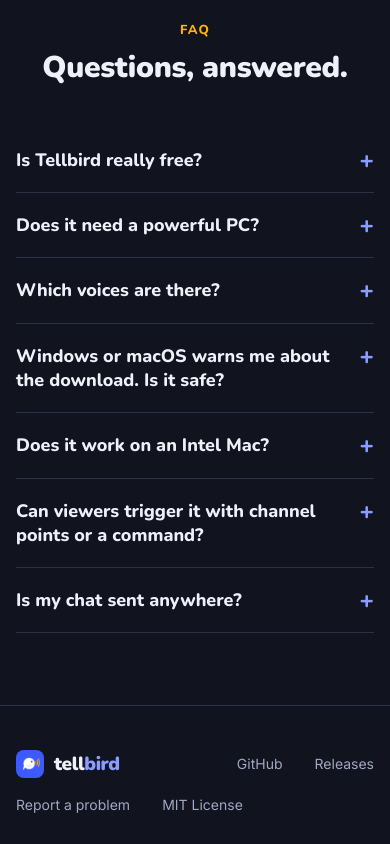
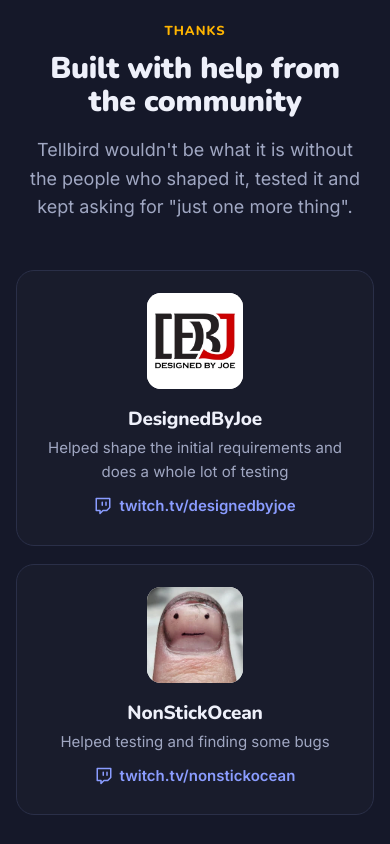
Before and after one commit to LikkerLord/tellbird-site, a plain HTML site: page index.html in a window 390 px wide. Shown: the part 6860-7704 px from the top of the page. Drawn offline with Linux system fonts and the light colour scheme; no server answers.

Commit message:
Add a Thanks section featuring DesignedByJoe and NonStickOcean

```diff
--- a/index.html
+++ b/index.html
@@ -181,6 +181,18 @@
   details[open] summary::after{transform:rotate(45deg);}
   details p{margin:0 0 20px; color:var(--muted);}
 
+  /* ------------------------------ thanks ------------------------------ */
+  .thanks-sec{background:var(--bg-2); border-top:1px solid var(--line);}
+  .people{display:flex; flex-wrap:wrap; justify-content:center; gap:18px; margin-top:48px;}
+  .person{display:flex; align-items:center; gap:20px; width:min(100%, 460px); padding:22px;
+          background:var(--surface); border:1px solid var(--line); border-radius:var(--radius);}
+  .person .logo{display:block; width:96px; height:96px; flex:none; border-radius:14px; background:#fff; overflow:hidden;}
+  .person .role{color:var(--muted); margin:6px 0 10px; font-size:15px;}
+  .person .social{display:inline-flex; align-items:center; gap:7px; font-weight:600; font-size:15px;
+                  text-decoration:none;}
+  .person .social:hover{text-decoration:underline;}
+  .person .social svg{width:18px; height:18px;}
+
   /* ------------------------------ footer ------------------------------ */
   footer{padding:44px 0 56px; border-top:1px solid var(--line); color:var(--faint); font-size:14px;}
   footer .wrap{display:flex; flex-wrap:wrap; gap:16px 32px; align-items:center;}
@@ -198,6 +210,7 @@
   }
   @media (max-width:640px){
     .wrap{padding:0 16px;}
+    .person{flex-direction:column; text-align:center;}
     .nav .links{display:none;}
     .nav .wrap{justify-content:space-between;}
     .hero{padding-top:48px;}
@@ -220,6 +233,7 @@
   <symbol id="i-list" viewBox="0 0 24 24"><path d="M8 6h13M8 12h13M8 18h13M3 6h.01M3 12h.01M3 18h.01"/></symbol>
   <symbol id="i-plug" viewBox="0 0 24 24"><path d="M12 22v-5M9 8V2M15 8V2M18 8v5a6 6 0 0 1-12 0V8z"/></symbol>
   <symbol id="i-heart" viewBox="0 0 24 24"><path d="M20.8 4.6a5.5 5.5 0 0 0-7.8 0L12 5.7l-1-1.1a5.5 5.5 0 0 0-7.8 7.8l1 1.1L12 21l7.8-7.5 1-1.1a5.5 5.5 0 0 0 0-7.8z"/></symbol>
+  <symbol id="i-twitch" viewBox="0 0 24 24"><path d="M21 2H3v16h5v4l4-4h5l4-4V2zM11 11V7M16 11V7"/></symbol>
   <symbol id="i-zap" viewBox="0 0 24 24"><path d="M13 2 3 14h9l-1 8 10-12h-9z"/></symbol>
 </svg>
 
@@ -230,6 +244,7 @@
       <a href="#features">Features</a>
       <a href="#setup">Setup</a>
       <a href="#filters">Spam filters</a>
+      <a href="#thanks">Thanks</a>
       <a href="#faq">FAQ</a>
     </nav>
     <a class="btn sm" href="https://github.com/LikkerLord/tellbird"><svg class="i" style="width:18px;height:18px"><use href="#i-github"/></svg>GitHub</a>
@@ -411,6 +426,41 @@
     </div>
   </section>
 
+  <!-- ============================== thanks ============================== -->
+  <section class="thanks-sec" id="thanks">
+    <div class="wrap">
+      <div class="center">
+        <span class="eyebrow">Thanks</span>
+        <h2>Built with help from the community</h2>
+        <p class="lead">Tellbird wouldn't be what it is without the people who shaped it, tested it and kept asking for "just one more thing".</p>
+      </div>
+      <div class="people">
+        <div class="person">
+          <picture class="logo">
+            <source srcset="assets/thanks/designedbyjoe.webp" type="image/webp">
+            <img src="assets/thanks/designedbyjoe.png" alt="DesignedByJoe logo" width="96" height="96" loading="lazy">
+          </picture>
+          <div>
+            <h3>DesignedByJoe</h3>
+            <p class="role">Helped shape the initial requirements and does a whole lot of testing</p>
+            <a class="social" href="https://www.twitch.tv/designedbyjoe"><svg class="i"><use href="#i-twitch"/></svg>twitch.tv/designedbyjoe</a>
+          </div>
+        </div>
+        <div class="person">
+          <picture class="logo">
+            <source srcset="assets/thanks/nonstickocean.webp" type="image/webp">
+            <img src="assets/thanks/nonstickocean.jpg" alt="NonStickOcean's profile picture" width="96" height="96" loading="lazy">
+          </picture>
+          <div>
+            <h3>NonStickOcean</h3>
+            <p class="role">Helped testing and finding some bugs</p>
+            <a class="social" href="https://www.twitch.tv/nonstickocean"><svg class="i"><use href="#i-twitch"/></svg>twitch.tv/nonstickocean</a>
+          </div>
+        </div>
+      </div>
+    </div>
+  </section>
+
   <!-- ============================== faq ============================== -->
   <section id="faq">
     <div class="wrap">
```
Also changed, not shown: assets/thanks/designedbyjoe.png (added), assets/thanks/designedbyjoe.webp (added), assets/thanks/nonstickocean.jpg (added), assets/thanks/nonstickocean.webp (added), 1 other file.
